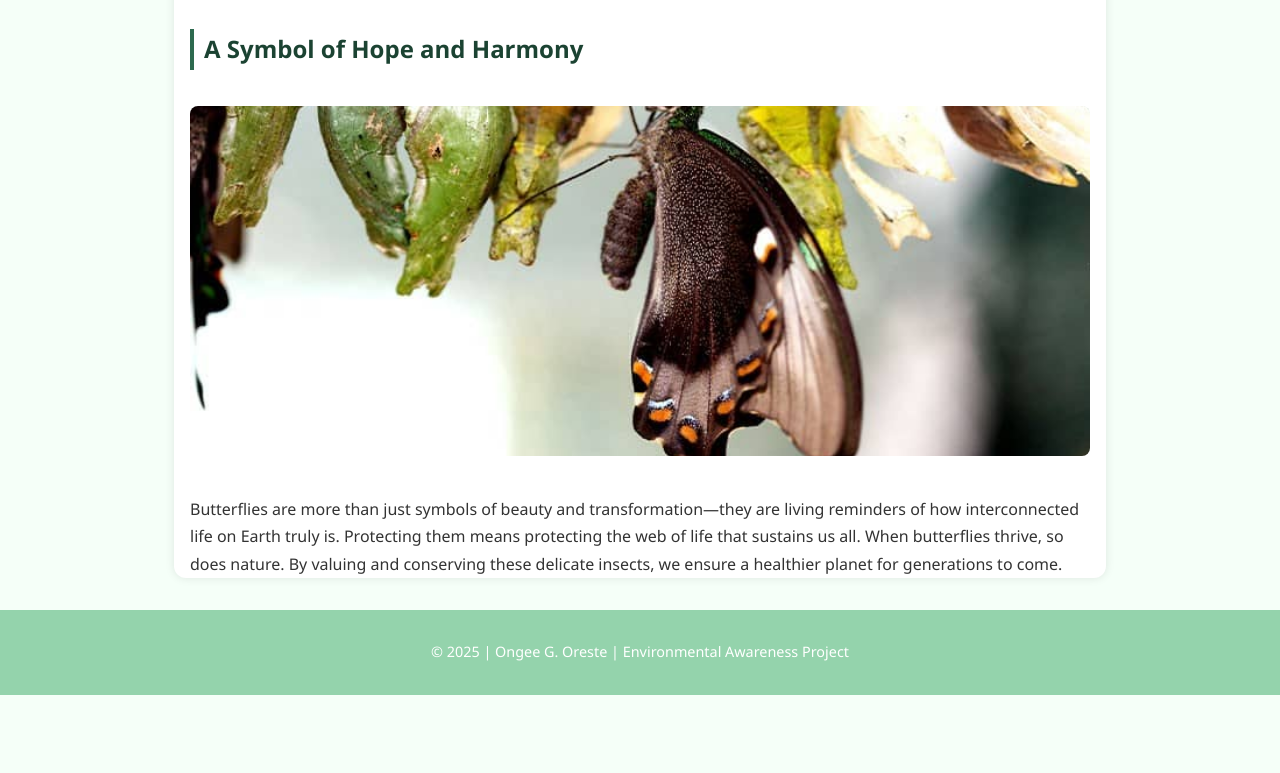
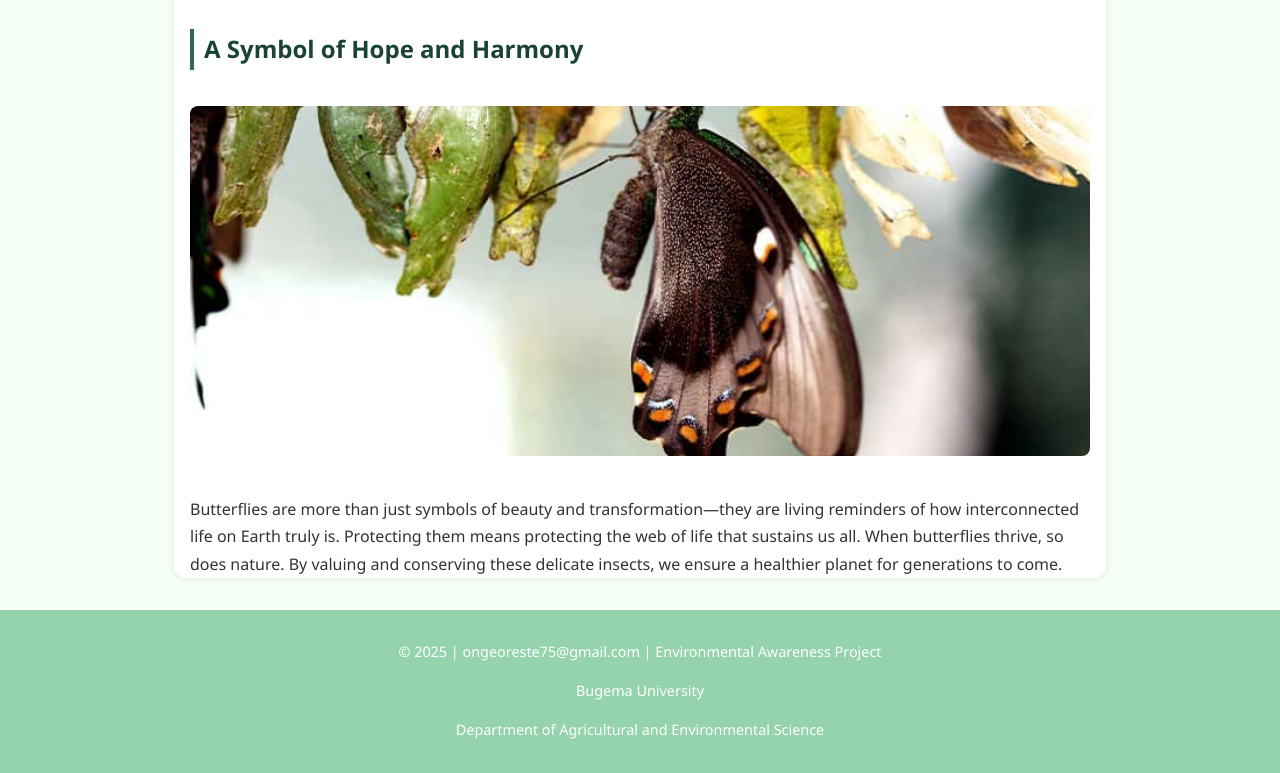
Before and after one commit to kimani400/butterfly-article, a plain HTML site: page index.html in a window 1280 px wide. Shown: the part 3908-4681 px from the top of the page. Before the commit the page ends 4603 px from the top, so only its background shows below. Drawn offline with Linux system fonts and the light colour scheme.

Commit message:
Add files via upload

```diff
--- a/index.html
+++ b/index.html
@@ -152,7 +152,9 @@
     </main>
 
     <footer>
-        <p>&copy; 2025 | Ongee G. Oreste | Environmental Awareness Project</p>
+        <p>&copy; 2025 | ongeoreste75@gmail.com | Environmental Awareness Project</p>
+        <p>Bugema University</p>
+        <p>Department of Agricultural and Environmental Science</p>
     </footer>
 </body>
 </html>
```
